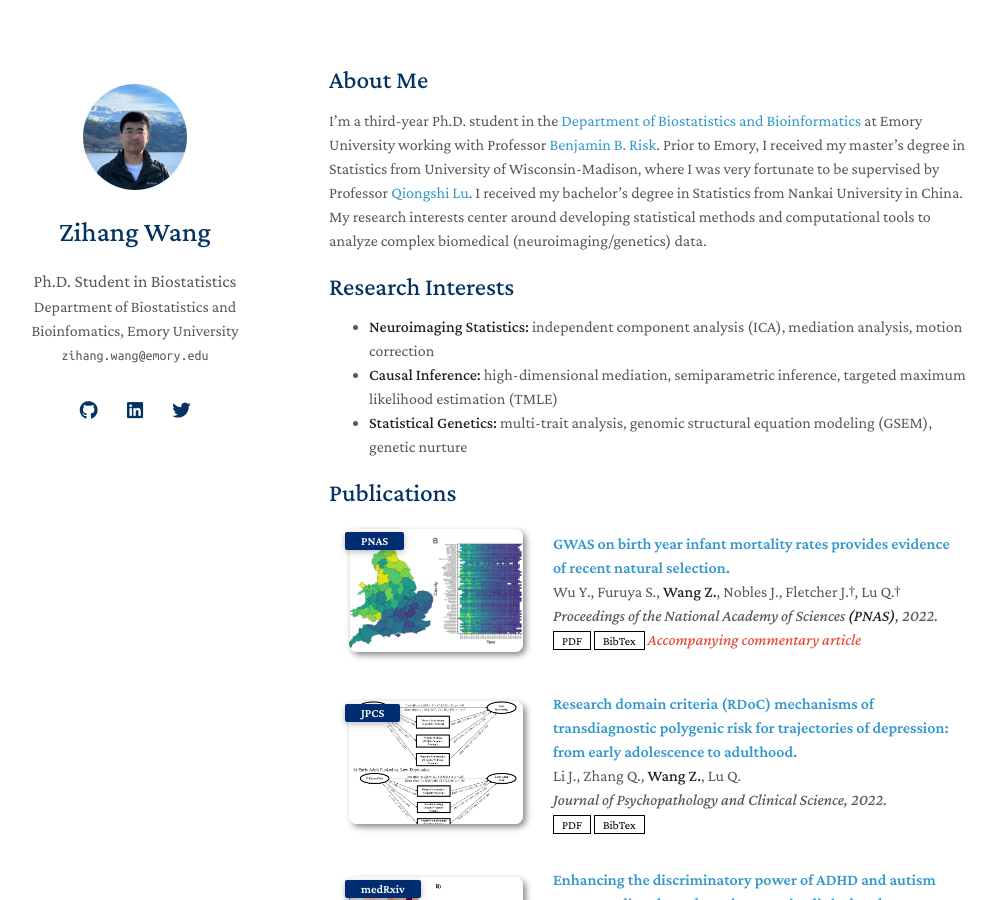
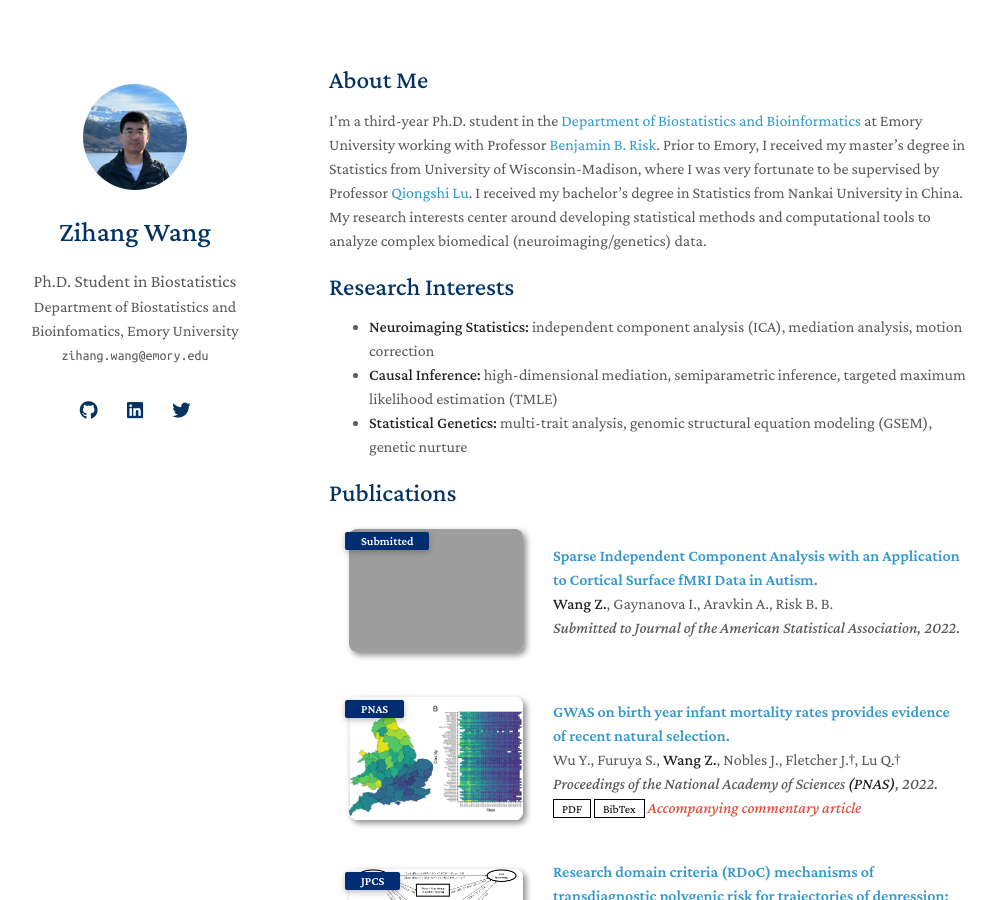
Before and after one commit to imzihangwang/imzihangwang.github.io, a Jekyll site: the page built from index.md, in a window 1280 px wide and 900 px high. Shown: the whole window, without its empty margins (141-1137 px from the left). Built offline with Jekyll 4.4.1, drawn with Linux system fonts in a browser that asks for light colours; nearby versions of some CDN libraries; a style sheet for code colours, icons or effects is not loaded; our own code applies the rules of GitHub Pages for plain Markdown files; grey boxes are pictures that could not be loaded.

Commit message:
Update publications.yml

```diff
--- a/_data/publications.yml
+++ b/_data/publications.yml
@@ -1,4 +1,10 @@
 main:
+
+  - title: Sparse Independent Component Analysis with an Application to Cortical Surface fMRI Data in Autism.
+    authors: <strong>Wang Z.</strong>, Gaynanova I., Aravkin A., Risk B. B.
+    conference_short: Submitted
+    conference: Submitted to Journal of the American Statistical Association, 2022.
+    image: ./assets/img/sparseICA.png
 
   - title: GWAS on birth year infant mortality rates provides evidence of recent natural selection.
     authors: Wu Y., Furuya S., <strong>Wang Z.</strong>, Nobles J., Fletcher J.†, Lu Q.†
```
